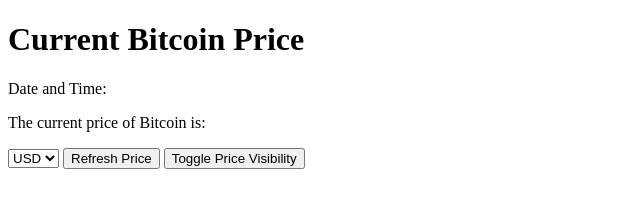
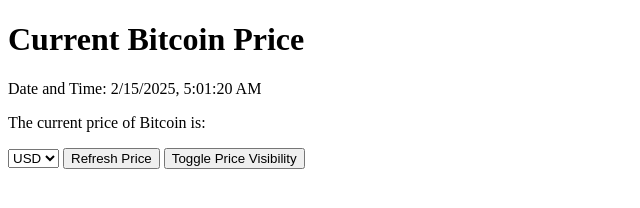
Before and after one commit to Ztevencodes/Bitcoin-price, a plain HTML site: page index.html in a window 1280 px wide. Shown: the whole page, without its empty margins (0-640 px from the left). Drawn offline with Linux system fonts and the light colour scheme.

Commit message:
date/time

```diff
--- a/index.html
+++ b/index.html
@@ -5,7 +5,7 @@
   <meta charset="UTF-8" />
   <meta name="viewport" content="width=device-width, initial-scale=1.0" />
   <meta http-equiv="X-UA-Compatible" content="ie=edge" />
-  <title>JS</title>
+  <title>Bitcoin Price</title>
   <link rel="stylesheet" href="style.css" />
   <script src="index.js" defer></script>
 </head>
--- a/index.js
+++ b/index.js
@@ -0,0 +1,15 @@
+function updateDateTime() {
+    // Get the element where the date/time will be displayed
+    const dateTimeElement = document.getElementById("datetime");
+    // Get the current date and time as a localized string
+    const currentDateTime = new Date().toLocaleString();
+    // Update the date/time display
+    dateTimeElement.textContent = currentDateTime;
+ }
+ // Wait for the DOM to be fully loaded before setting up event listeners
+ document.addEventListener("DOMContentLoaded", function() {
+    setInterval(updateDateTime, 1000);     // Update date/time every second
+
+    // Initial calls to display data immediately
+    updateDateTime();
+ });
```
